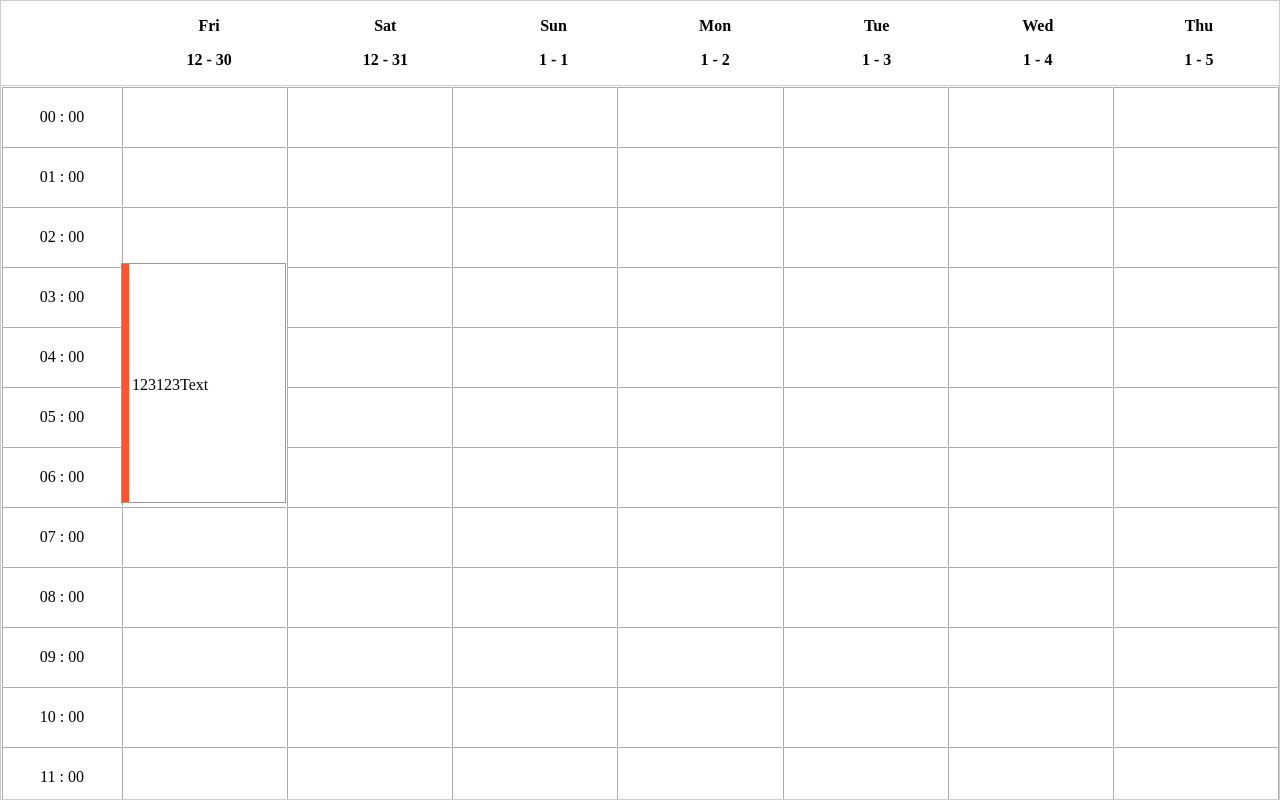
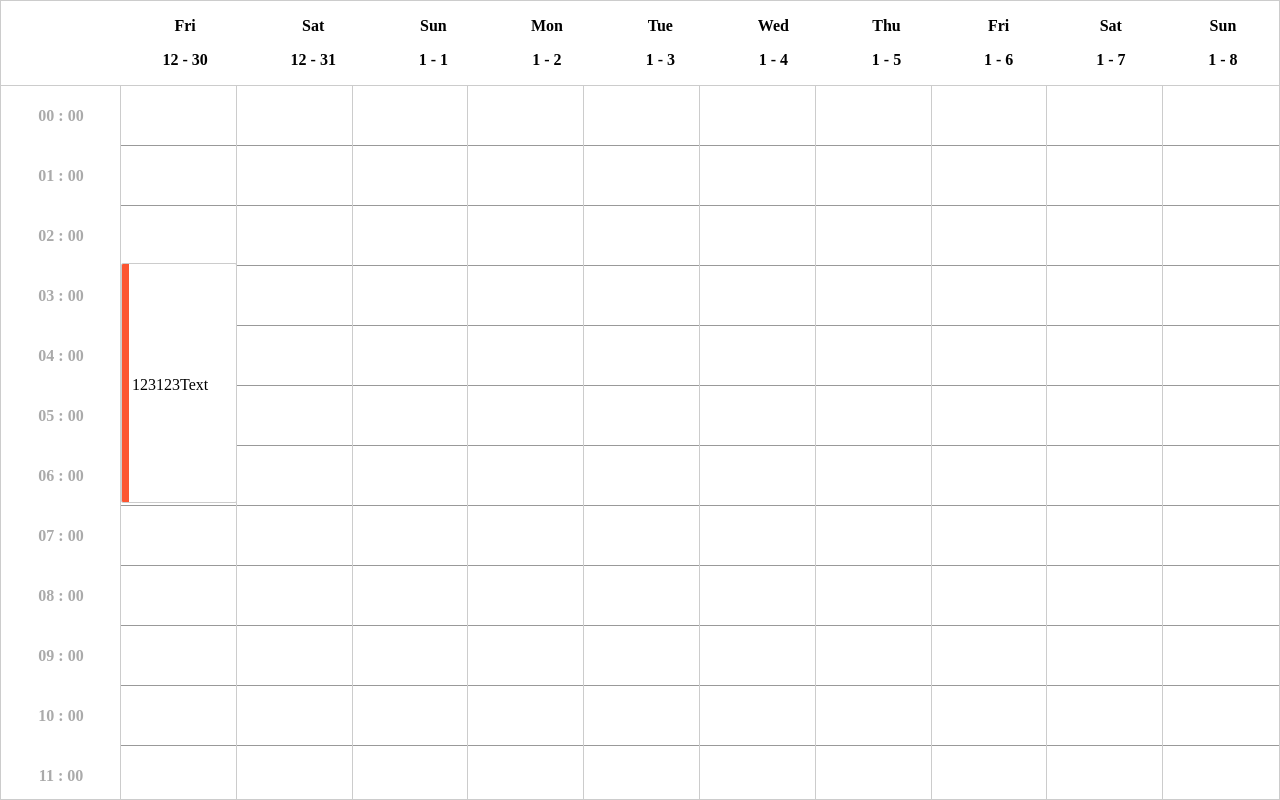
Before and after one commit to mscststs/triggerCalendar, a website: page index.html in a window 1280 px wide. Drawn offline with Linux system fonts and the light colour scheme.

Commit message:
udpate: table

```diff
--- a/index.html
+++ b/index.html
@@ -31,6 +31,7 @@
 <script>
   const calendar = new Calendar({
     el: document.querySelector(".Container"),
+    days:10,
     tasks:[
       {
         title:"123123Text",
--- a/src/index.css
+++ b/src/index.css
@@ -37,17 +37,28 @@
   font-weight: bold;
 }
 .Calendar-table{
-  border-color: #ffffff;
+  display:flex;
+  flex-direction: column;
   width:100%;
 }
-.Calendar-table td{
+.Calendar-row{
+  flex:none;
+  display:flex;
   padding:0px;
   box-sizing: border-box;
 }
 .Calendar-hour{
   width:120px;
-  text-align: center;
-  vertical-align: middle;
+  flex:none;
+  display:flex;
+  justify-content: center;
+  align-items: center;
+  color:#aaa;
+  font-weight: bold;
+}
+.Calendar-empty{
+  flex:auto;
+  box-shadow: 0 -1px 0 0 #999;
 }
 .Calendar-task-container{
   position:absolute;
@@ -62,16 +73,18 @@
 .Calendar-task-container-day{
   flex:auto;
   position:relative;
+  box-shadow: -1px 0 0 0 #ccc;
 }
 .Calendar-task-item{
   position:absolute;
   background-color: white;
   box-sizing: border-box;
-  border: 1px solid #999;
+  border: 1px solid #ccc;
   width: 100%;
   display:flex;
   flex-direction: row;
   overflow:hidden;
+  border-radius: 2px;
 }
 .Calendar-task-item-label{
   width:7px;
--- a/src/index.js
+++ b/src/index.js
@@ -77,21 +77,17 @@
         </div>
         <div class="Calendar-scroll-content">
           <!-- 表格区域 -->
-          <table width="100%" cellspacing="0" border="1" class="Calendar-table">
-            <tbody>
+          <div class="Calendar-table">
               ${
                 this._getHours().map((hourText)=>{
-                  const hourTd = `<td class="Calendar-hour">${hourText}</td>`
-                  const daysTd = this._getDays().map((dayItem)=>{
-                    return `<td></td>`
-                  }).join("")
-                  return `<tr style="height:${this.timeHeight}px">${hourTd + daysTd}</tr>`
+                  const hourTd = `<div class="Calendar-hour">${hourText}</div>`
+                  const daysTd = `<div class="Calendar-empty"></div>`
+                  return `<div class="Calendar-row" style="height:${this.timeHeight}px">${hourTd + daysTd}</div>`
                 }).join("")
               }
-            </tbody>
-          </table>
+          </div>
           <!-- 任务区域 -->
-          <div class="Calendar-task-container" style="width:100%; ">
+          <div class="Calendar-task-container" style="width:100%; height:${24 * this.timeHeight}px">
             <div class="Calendar-header-padleft"></div>
             ${
               this._getDays().map(dayItem=>{
```
